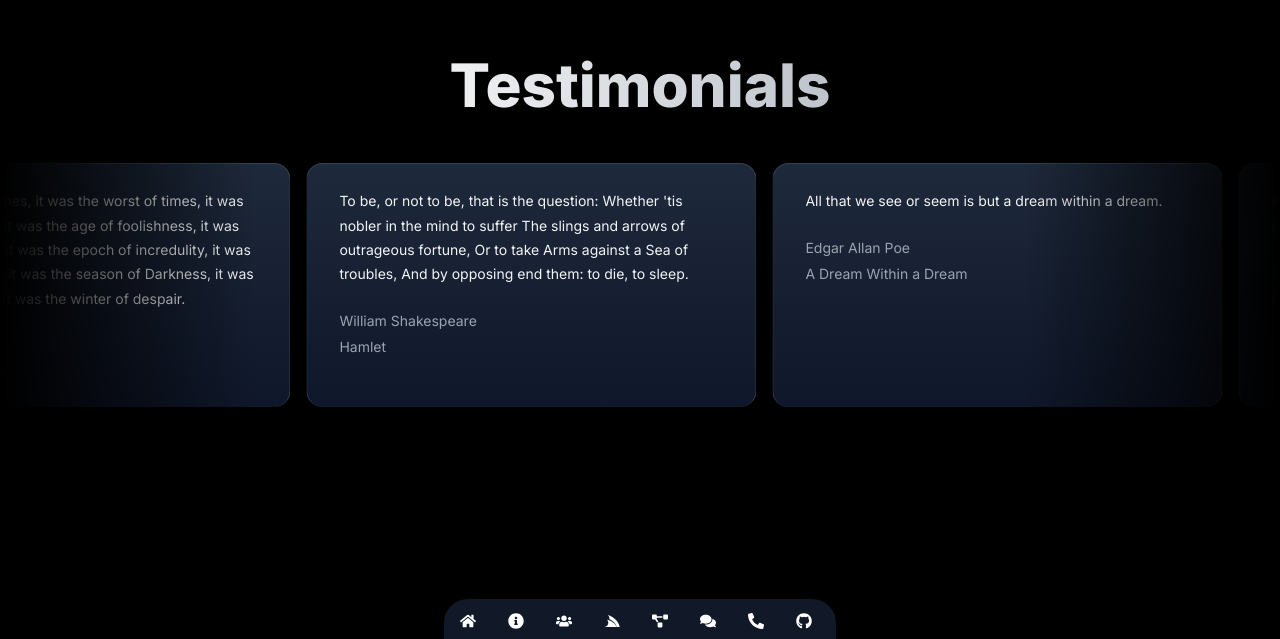
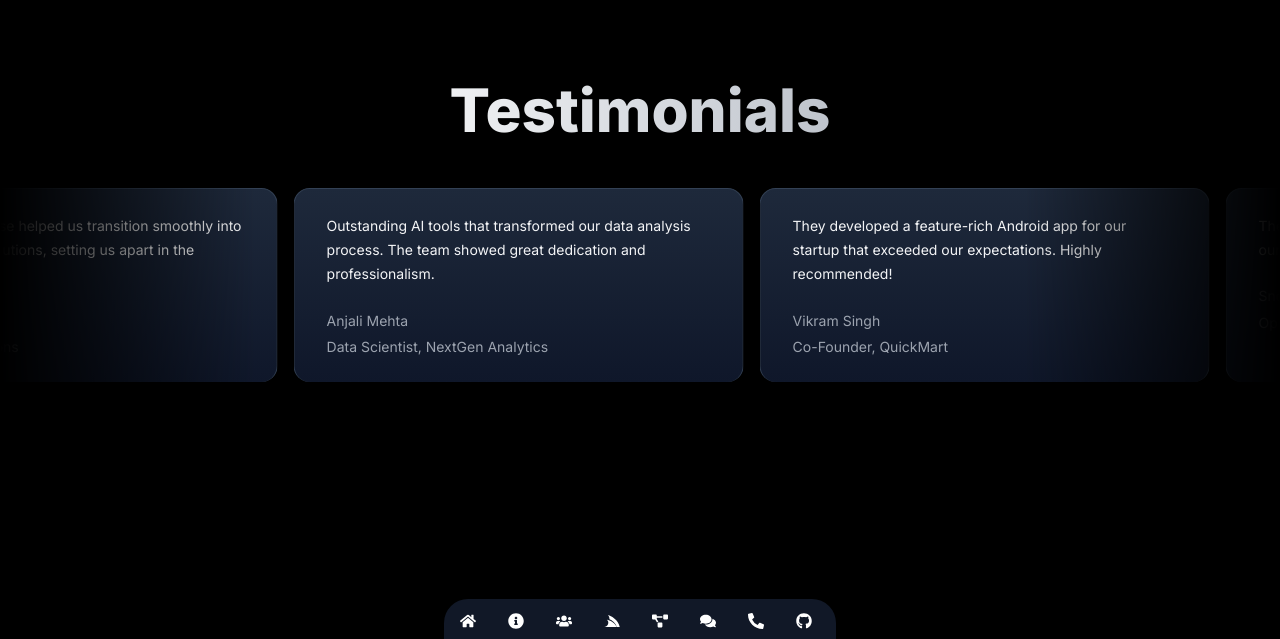
Before and after one commit to techjantaparty/Tech-Janta-Party, a Next.js app: page /testimonials in a window 1280 px wide. Shown: the part 161-800 px from the top of the page. Built offline with nearby package versions, Linux system fonts and the light colour scheme.

Commit message:
add new testimonials from various clients highlighting exceptional service and expertise

```diff
--- a/app/testimonials/page.jsx
+++ b/app/testimonials/page.jsx
@@ -17,32 +17,103 @@ export default function InfiniteMovingCardsDemo() {
 
 const testimonials = [
     {
-        quote:
-            "It was the best of times, it was the worst of times, it was the age of wisdom, it was the age of foolishness, it was the epoch of belief, it was the epoch of incredulity, it was the season of Light, it was the season of Darkness, it was the spring of hope, it was the winter of despair.",
-        name: "Charles Dickens",
-        title: "A Tale of Two Cities",
+        quote: "The Android app development service was exceptional! The team delivered a user-friendly solution tailored perfectly to our needs.",
+        name: "Rajesh Kumar",
+        title: "Founder, TechVision India",
     },
     {
-        quote:
-            "To be, or not to be, that is the question: Whether 'tis nobler in the mind to suffer The slings and arrows of outrageous fortune, Or to take Arms against a Sea of troubles, And by opposing end them: to die, to sleep.",
-        name: "William Shakespeare",
-        title: "Hamlet",
+        quote: "Their Web3.0 expertise helped us transition smoothly into blockchain-based solutions, setting us apart in the industry.",
+        name: "Priya Nair",
+        title: "CEO, Digital Innovations",
     },
     {
-        quote: "All that we see or seem is but a dream within a dream.",
-        name: "Edgar Allan Poe",
-        title: "A Dream Within a Dream",
+        quote: "Outstanding AI tools that transformed our data analysis process. The team showed great dedication and professionalism.",
+        name: "Anjali Mehta",
+        title: "Data Scientist, NextGen Analytics",
     },
     {
-        quote:
-            "It is a truth universally acknowledged, that a single man in possession of a good fortune, must be in want of a wife.",
-        name: "Jane Austen",
-        title: "Pride and Prejudice",
+        quote: "They developed a feature-rich Android app for our startup that exceeded our expectations. Highly recommended!",
+        name: "Vikram Singh",
+        title: "Co-Founder, QuickMart",
     },
     {
-        quote:
-            "Call me Ishmael. Some years ago—never mind how long precisely—having little or no money in my purse, and nothing particular to interest me on shore, I thought I would sail about a little and see the watery part of the world.",
-        name: "Herman Melville",
-        title: "Moby-Dick",
+        quote: "The AI-powered chatbot they delivered has streamlined our customer support system tremendously.",
+        name: "Sneha Verma",
+        title: "Operations Head, Elite Retail",
+    },
+    {
+        quote: "Their Web2.0 development expertise brought our e-commerce vision to life, complete with a sleek and modern design.",
+        name: "Arun Rao",
+        title: "Owner, Rao Retail Ventures",
+    },
+    {
+        quote: "Our Android app now stands out in the market, thanks to their innovative approach and technical proficiency.",
+        name: "Ramesh Gupta",
+        title: "Product Manager, FitWell Apps",
+    },
+    {
+        quote: "The Web3.0 platform they developed has revolutionized our business operations. Truly a game-changer!",
+        name: "Divya Shah",
+        title: "CTO, CryptoConnect",
+    },
+    {
+        quote: "Impressed with the AI tool's accuracy and efficiency. It has significantly boosted our team's productivity.",
+        name: "Nitin Joshi",
+        title: "Lead Engineer, Smart Solutions Co.",
+    },
+    {
+        quote: "Our Android app has received incredible feedback, all thanks to their expertise and attention to detail.",
+        name: "Kavita Iyer",
+        title: "Founder, GoGreen India",
+    },
+    {
+        quote: "Their AI solutions have transformed how we analyze and predict market trends. Exceptional work!",
+        name: "Manish Agarwal",
+        title: "Analyst, MarketWatchers",
+    },
+    {
+        quote: "The Web2.0 website they built for us is not only visually appealing but also extremely functional.",
+        name: "Sonia Malhotra",
+        title: "Managing Director, LuxuryCrafts",
+    },
+    {
+        quote: "Their Web3.0 app development capabilities are unparalleled. The final product was beyond impressive.",
+        name: "Abhinav Mishra",
+        title: "Founder, BlockChainify",
+    },
+    {
+        quote: "The Android app developed for us was smooth, intuitive, and exactly what we envisioned.",
+        name: "Deepa Reddy",
+        title: "Entrepreneur, EduTrack",
+    },
+    {
+        quote: "Their AI-powered recommendation engine has improved our user engagement by leaps and bounds.",
+        name: "Suresh Patil",
+        title: "Head of Operations, ShopEase",
+    },
+    {
+        quote: "The Web2.0 solution they delivered was on time and exceeded our expectations in every way.",
+        name: "Neha Kapoor",
+        title: "Founder, StyleCrafter",
+    },
+    {
+        quote: "Our business has greatly benefited from the AI tools they developed. Highly efficient and reliable!",
+        name: "Rahul Bhatia",
+        title: "Co-Founder, AgroSmart",
+    },
+    {
+        quote: "The Android app they created for our NGO is helping us reach more people and make a greater impact.",
+        name: "Pooja Menon",
+        title: "Program Manager, HelpHands India",
+    },
+    {
+        quote: "Their AI expertise gave us the competitive edge we were looking for. A very satisfying experience.",
+        name: "Vishal Desai",
+        title: "CEO, InsightPredict",
+    },
+    {
+        quote: "The Web2.0 platform they developed for our business is both elegant and user-friendly. Great work!",
+        name: "Meera Sinha",
+        title: "Owner, FreshFarm Organics",
     },
 ];
```
